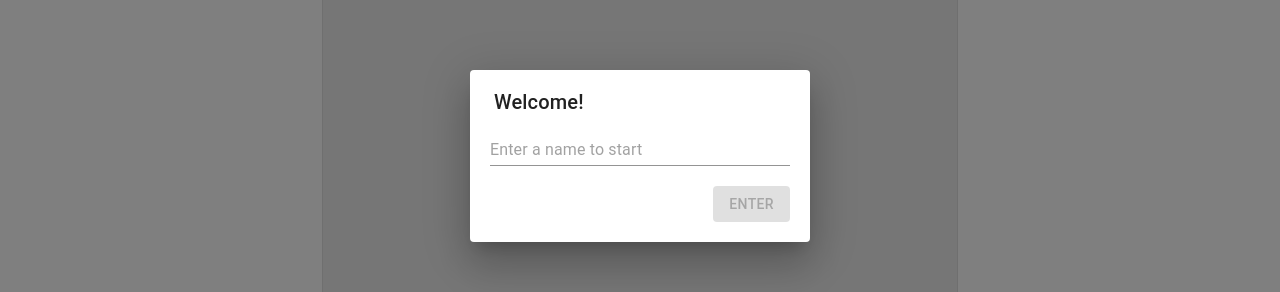
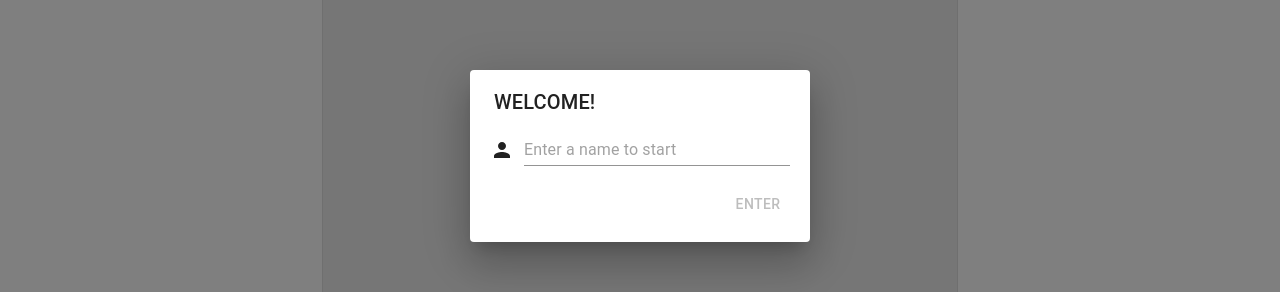
Before and after one commit to JohnnyHuangTW/chat-room, a React (Create React App) app: page / in a window 1280 px wide. Shown: the part 244-536 px from the top of the page. Built offline with nearby package versions, Linux system fonts and the light colour scheme; no server answers; the database is empty.

Commit message:
add change name feature

```diff
--- a/src/App.js
+++ b/src/App.js
@@ -24,14 +24,23 @@ function App() {
     setModalVisible(false)
   }
 
+  const handleChangeName = () => {
+    setModalVisible(true)
+  }
+
   return (
     <Grid className="app__container" container justify="center" spacing={1}>
       {/* Chat Room */}
       <Grid item xs={12} md={6}>
-        <ChatRoom />
+        <ChatRoom onChangeName={handleChangeName} />
       </Grid>
 
-      <SettingModal onClose={onCloseHandler} visible={modalVisible} onSubmit={onSubmitHandler} />
+      <SettingModal
+        onClose={onCloseHandler}
+        visible={modalVisible}
+        onSubmit={onSubmitHandler}
+        onCancel={() => setModalVisible(false)}
+      />
     </Grid>
   )
 }
--- a/src/ChatRoom/Header.js
+++ b/src/ChatRoom/Header.js
@@ -1,15 +1,43 @@
 import React from 'react'
 import './Header.css'
-import { IconButton } from '@material-ui/core'
-import MoreVertIcon from '@material-ui/icons/MoreVert';
+import { IconButton, Menu, MenuItem } from '@material-ui/core'
+import MoreVertIcon from '@material-ui/icons/MoreVert'
+import PersonIcon from '@material-ui/icons/Person'
 
-const Header = () => {
+const Header = ({ onChangeName }) => {
+  const [anchorEl, setAnchorEl] = React.useState(null)
+
+  const handleClick = event => {
+    setAnchorEl(event.currentTarget)
+  }
+
+  const handleClose = () => {
+    setAnchorEl(null)
+  }
+
+  const handleClickChangeName = () => {
+    onChangeName()
+    handleClose()
+  }
+
   return (
     <div className="header">
       <div>CHAT ROOM</div>
-      <IconButton>
+      <IconButton aria-controls="menu" aria-haspopup="true" onClick={handleClick}>
         <MoreVertIcon />
       </IconButton>
+      <Menu
+        id="menu"
+        anchorEl={anchorEl}
+        keepMounted
+        open={Boolean(anchorEl)}
+        onClose={handleClose}
+      >
+        <MenuItem onClick={handleClickChangeName}>
+          <PersonIcon style={{ marginRight: '10px' }} />
+          Change Name
+        </MenuItem>
+      </Menu>
     </div>
   )
 }
--- a/src/ChatRoom/index.js
+++ b/src/ChatRoom/index.js
@@ -5,10 +5,10 @@ import Messages from './Messages'
 import InputField from './InputField'
 import Paper from '@material-ui/core/Paper'
 
-const ChatRoom = () => {
+const ChatRoom = ({ onChangeName }) => {
   return (
     <Paper className="chatroom" variant="outlined" square>
-      <Header />
+      <Header onChangeName={onChangeName} />
       <Messages />
       <InputField />
     </Paper>
--- a/src/SettingModal/index.css
+++ b/src/SettingModal/index.css
@@ -1,4 +1,6 @@
 .setting__content {
+  display: flex;
+  align-items: center;
   min-width: 300px;
   padding: 0 20px 20px 20px;
 }
--- a/src/SettingModal/index.js
+++ b/src/SettingModal/index.js
@@ -1,38 +1,48 @@
 import React, { useState } from 'react'
 import './index.css'
 import { DialogTitle, Dialog, TextField, Button } from '@material-ui/core'
+import PersonIcon from '@material-ui/icons/Person'
+import { user } from '../service/user'
 
 const SettingModal = props => {
-  const { onClose, visible, onSubmit } = props
-  const [username, setUserName] = useState('')
+  const { onClose, visible, onSubmit, onCancel } = props
+  const [username, setUserName] = useState(user.username())
+
+  const isNewUser = !user.username()
+
+  console.log(username, isNewUser)
+
   const onSubmitHandler = e => {
     e.preventDefault()
     onSubmit(username)
   }
 
   return (
-    <Dialog onClose={onClose} open={visible}>
-      <DialogTitle>Welcome!</DialogTitle>
+    <Dialog
+      onClose={onClose}
+      open={visible}
+      disableBackdropClick={true}
+      disableEscapeKeyDown={true}
+    >
+      <DialogTitle>{isNewUser ? 'WELCOME!' : 'SETTING'}</DialogTitle>
       <form autoComplete="off">
         <div className="setting__content">
+          <PersonIcon style={{ marginRight: '10px' }} />
           <TextField
             className="setting__input"
             id="setting-username"
-            placeholder="Enter a name to start"
+            placeholder={isNewUser ? 'Enter a name to start' : 'Enter a name'}
             value={username}
             onChange={e => setUserName(e.target.value)}
           />
         </div>
         <div className="setting__actions">
-          <Button
-            type="submit"
-            disabled={!username}
-            variant="contained"
-            color="primary"
-            onClick={onSubmitHandler}
-          >
+          <Button type="submit" disabled={!username} color="primary" onClick={onSubmitHandler}>
             Enter
           </Button>
+          {!isNewUser && <Button style={{ color: '#9E9E9E' }} onClick={onCancel}>
+            Cancel
+          </Button>}
         </div>
       </form>
     </Dialog>
```
